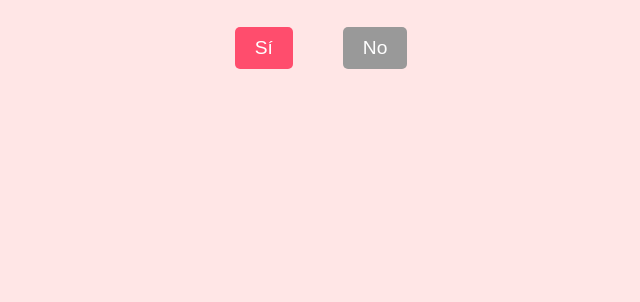
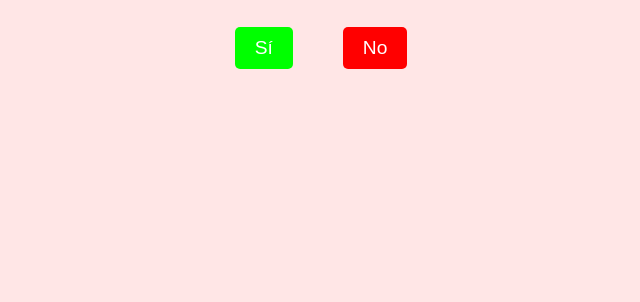
Before and after one commit to testlab125/totally-normal-repository, a plain HTML site: page index.html in a window 1280 px wide. Shown: the part 514-816 px from the top of the page, without its empty margins (319-959 px from the left). Drawn offline with Linux system fonts and the light colour scheme.

Commit message:
Update main.css
updated button colors

```diff
--- a/main.css
+++ b/main.css
@@ -33,11 +33,11 @@ button {
     border-radius: 5px;
 }
 .yes {
-    background-color: #ff4d6d;
+    background-color: #00ff00;
     color: white;
 }
 .no {
-    background-color: #999;
+    background-color: #ff0000;
     color: white;
     position: relative;
 }
```
